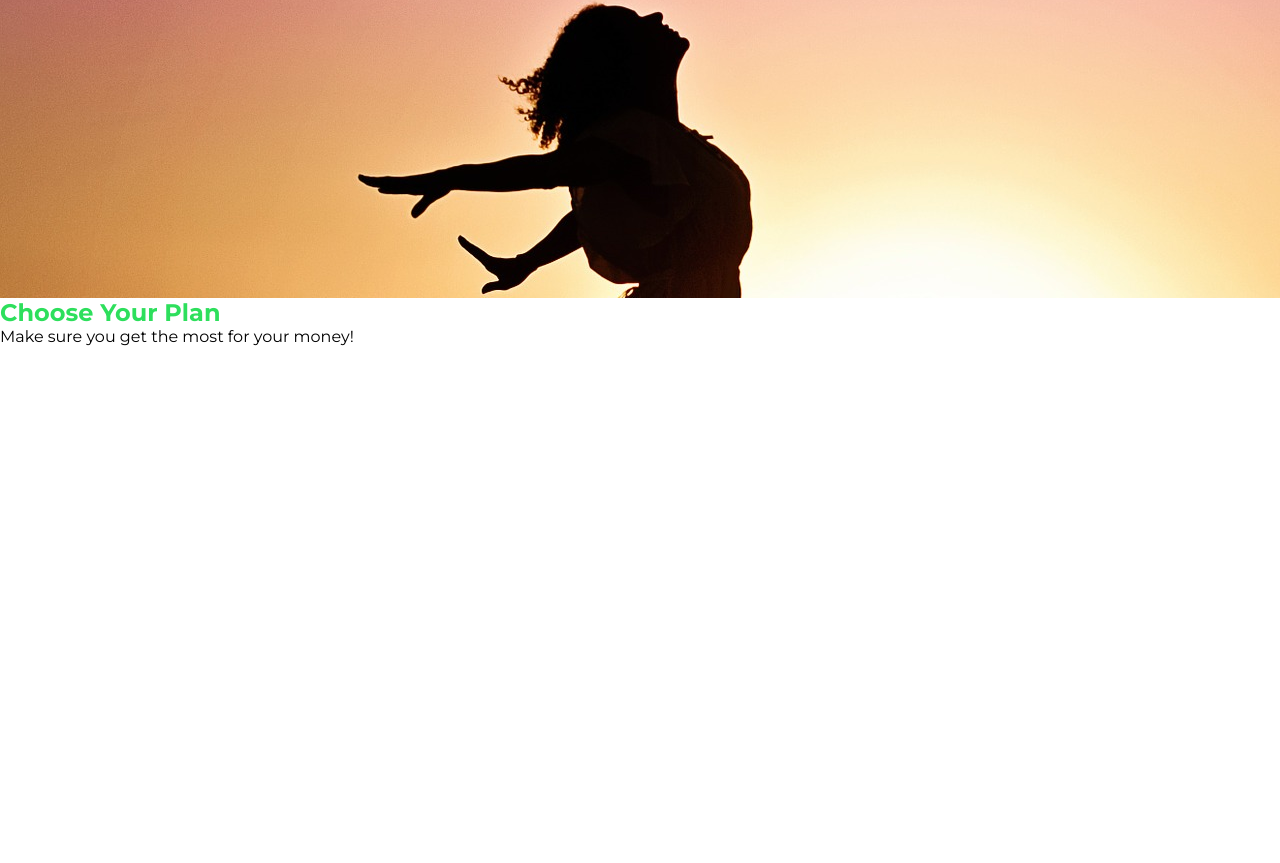
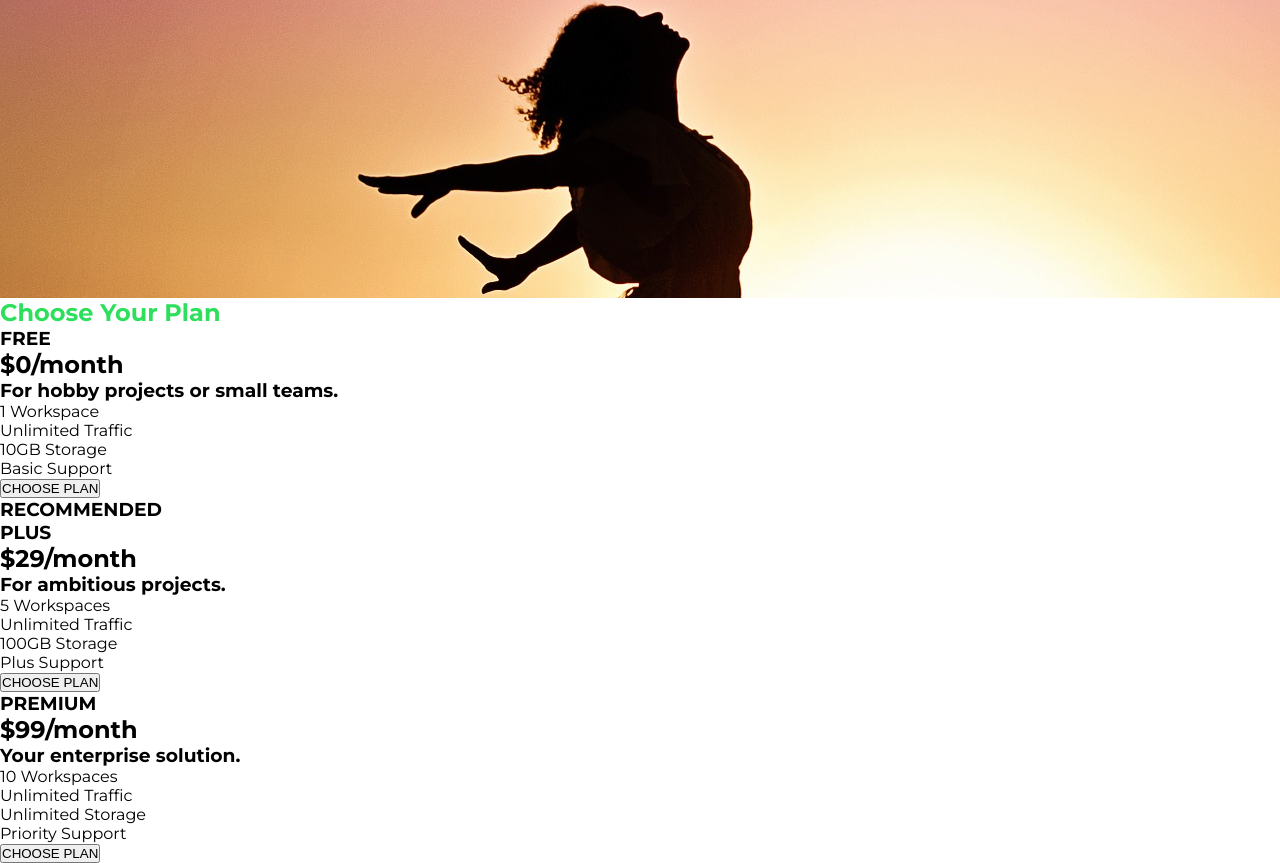
Before and after one commit to luixmed/css-the-complete-guide, a plain HTML site: page 03-diving-deeper-into-css/index.html in a window 1280 px wide. Shown: the part 288-1151 px from the top of the page. Before the commit the page ends 800 px from the top, so only its background shows below. Drawn offline with Linux system fonts and the light colour scheme.

Commit message:
feat: Add markup for the pricing plans

```diff
--- a/03-diving-deeper-into-css/index.html
+++ b/03-diving-deeper-into-css/index.html
@@ -43,9 +43,58 @@
         <h1>Get the freedom you deserve</h1>
       </section>
 
-      <section>
+      <section class="plans">
         <h1 class="section-title">Choose Your Plan</h1>
-        <p>Make sure you get the most for your money!</p>
+        <div>
+          <!-- FREE PLAN -->
+          <article>
+            <h1>FREE</h1>
+            <h2>$0/month</h2>
+            <h3>For hobby projects or small teams.</h3>
+            <ul>
+              <li>1 Workspace</li>
+              <li>Unlimited Traffic</li>
+              <li>10GB Storage</li>
+              <li>Basic Support</li>
+            </ul>
+            <div>
+              <button>CHOOSE PLAN</button>
+            </div>
+          </article>
+
+          <!-- RECOMMENDED PLAN -->
+          <article>
+            <h1>RECOMMENDED</h1>
+            <h1>PLUS</h1>
+            <h2>$29/month</h2>
+            <h3>For ambitious projects.</h3>
+            <ul>
+              <li>5 Workspaces</li>
+              <li>Unlimited Traffic</li>
+              <li>100GB Storage</li>
+              <li>Plus Support</li>
+            </ul>
+            <div>
+              <button>CHOOSE PLAN</button>
+            </div>
+          </article>
+
+          <!-- PREMIUM PLAN -->
+          <article>
+            <h1>PREMIUM</h1>
+            <h2>$99/month</h2>
+            <h3>Your enterprise solution.</h3>
+            <ul>
+              <li>10 Workspaces</li>
+              <li>Unlimited Traffic</li>
+              <li>Unlimited Storage</li>
+              <li>Priority Support</li>
+            </ul>
+            <div>
+              <button>CHOOSE PLAN</button>
+            </div>
+          </article>
+        </div>
       </section>
     </main>
   </body>
```
